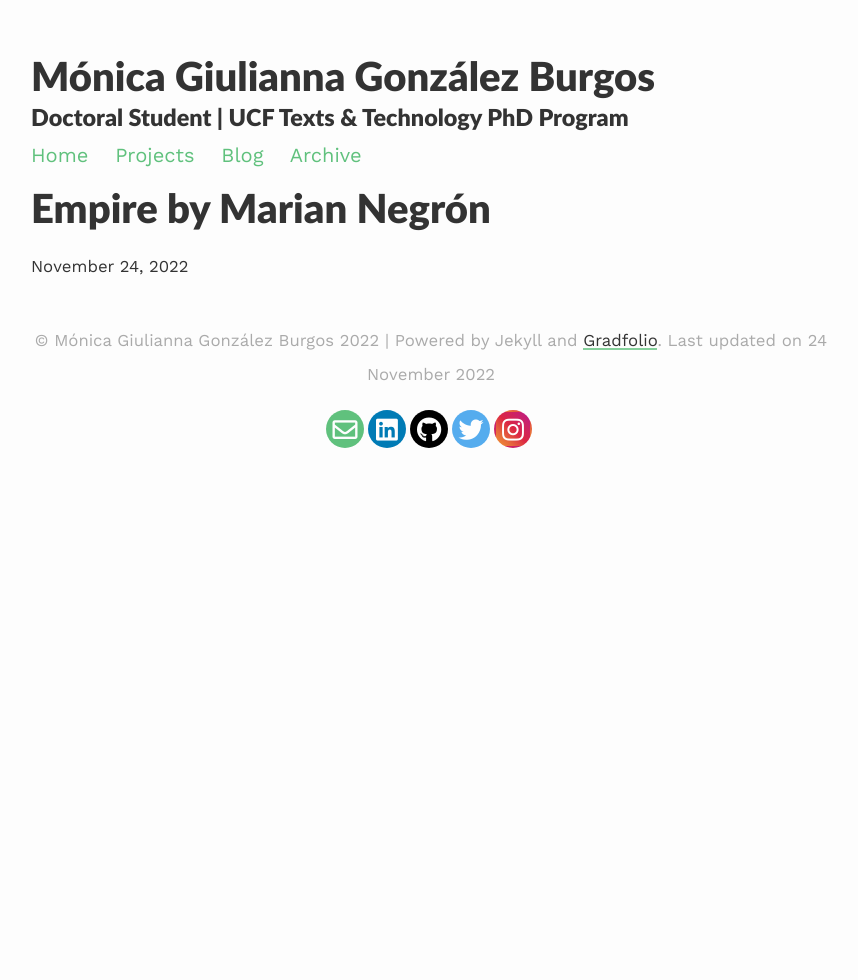
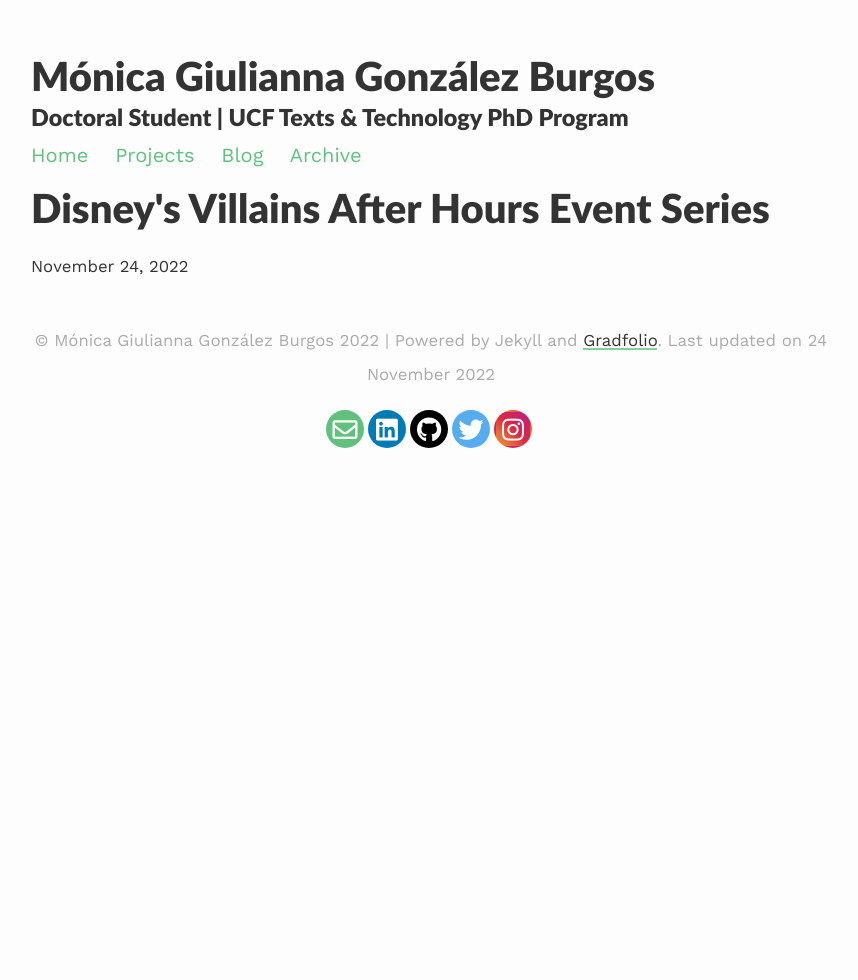
Before and after one commit to mgonzalezburgos/MGBurgos, a Jekyll site: the page built from _projects/redirect.md, in a window 1280 px wide. Shown: the whole page, without its empty margins (209-1067 px from the left). Built offline with Jekyll 4.4.1, drawn with Linux system fonts in a browser that asks for light colours; nearby versions of some CDN libraries.

Commit message:
Update redirect.md

```diff
--- a/_projects/redirect.md
+++ b/_projects/redirect.md
@@ -1,6 +1,6 @@
 ---
 layout: post
-title: Empire by Marian Negrón
-description: Content Manager and Consultant
-redirect: https://www.empirebymariannegron.com/
+title: Disney's Villains After Hours Event Series
+description: Area Audio Crew Chief 2020
+redirect: https://www.youtube.com/watch?v=HViAJK-xILw&ab_channel=WDWNewsToday
 ---
```
